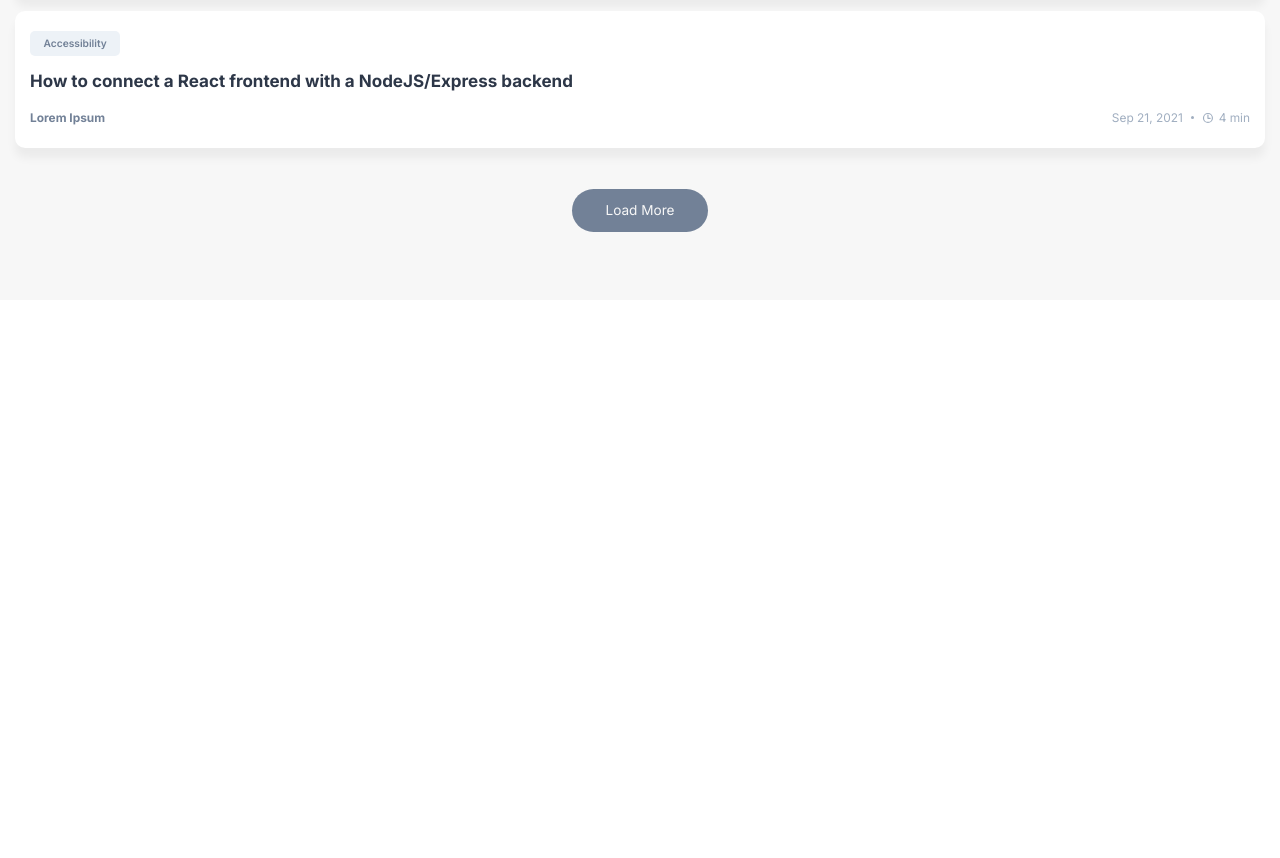
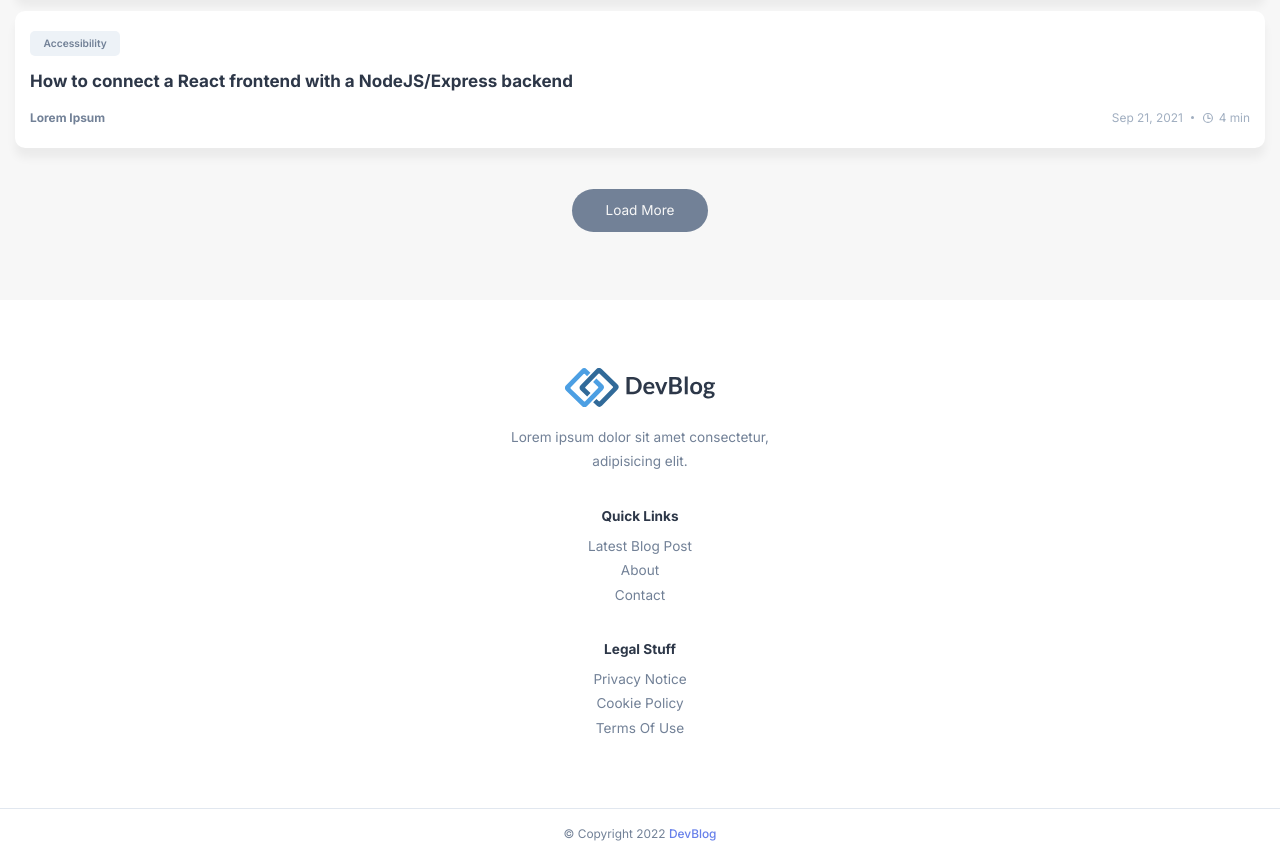
Before and after one commit to eliascmurat/YT_Simple_Blog, a plain HTML site: page index.html in a window 1280 px wide. Shown: the part 1847-2705 px from the top of the page. Before the commit the page ends 2147 px from the top, so only its background shows below. Drawn offline with nearby package versions, Linux system fonts and the light colour scheme.

Commit message:
finish footer

```diff
--- a/assets/css/style.css
+++ b/assets/css/style.css
@@ -436,3 +436,61 @@ header .btn-group {
 .aside {
   display: none;
 }
+
+/*Footer*/
+footer {
+  background: var(--background-primary);
+}
+
+footer .container {
+  padding: var(--py) 15px;
+  display: grid;
+  grid-template-columns: 1fr;
+  gap: 30px;
+}
+
+footer .wrapper {
+  text-align: center;
+}
+
+.footer-logo {
+  margin-bottom: 10px;
+}
+
+.footer-text {
+  color: var(--foreground-secondary);
+  max-width: 300px;
+  margin-inline: auto;
+  margin: auto;
+}
+
+.footer-title {
+  color: var(--foreground-primary);
+  font-weight: 700;
+  margin-bottom: 0.4rem;
+}
+
+.footer-link {
+  color: var(--foreground-secondary);
+}
+
+.footer-link:hover {
+  color: var(--accent);
+}
+
+.copyright {
+  color: var(--foreground-secondary);
+  font-size: var(--fs-4);
+  text-align: center;
+  padding: 1rem;
+  border-top: 1px solid var(--action-primary);
+}
+
+.copyright a {
+  color: var(--accent);
+  font-weight: 500;
+}
+
+.copyright a:hover {
+  text-decoration: underline;
+}
--- a/index.html
+++ b/index.html
@@ -565,7 +565,65 @@
     </main>
 
     <footer>
+      <div class="container">
+        <div class="wrapper">
+          <a href="#" class="footer-logo">
+            <img src="./assets/imgs/logo-light.svg" alt="DevBlog's Logo" width="150" class="logo-light">
+            <img src="./assets/imgs/logo-dark.svg" alt="DevBlog's Logo" width="150" class="logo-dark">
+          </a>
 
+          <p class="footer-text">
+            Lorem ipsum dolor sit amet consectetur, adipisicing elit.
+          </p>
+        </div>
+        <div class="wrapper">
+          <p class="footer-title">
+            Quick Links
+          </p>
+          <ul>
+            <li>
+              <a href="#" class="footer-link">
+                Latest Blog Post
+              </a>
+            </li>
+            <li>
+              <a href="#" class="footer-link">
+                About
+              </a>
+            </li>
+            <li>
+              <a href="#" class="footer-link">
+                Contact
+              </a>
+            </li>
+          </ul>
+        </div>
+        <div class="wrapper">
+          <p class="footer-title">
+            Legal Stuff
+          </p>
+          <ul>
+            <li>
+              <a href="#" class="footer-link">
+                Privacy Notice
+              </a>
+            </li>
+            <li>
+              <a href="#" class="footer-link">
+                Cookie Policy
+              </a>
+            </li>
+            <li>
+              <a href="#" class="footer-link">
+                Terms Of Use
+              </a>
+            </li>
+          </ul>
+        </div>
+      </div>
+      <p class="copyright">
+        &copy; Copyright 2022 <a href="#">DevBlog</a>
+      </p>
     </footer>
 
     <script src="./assets/js/script.js"></script>
```
